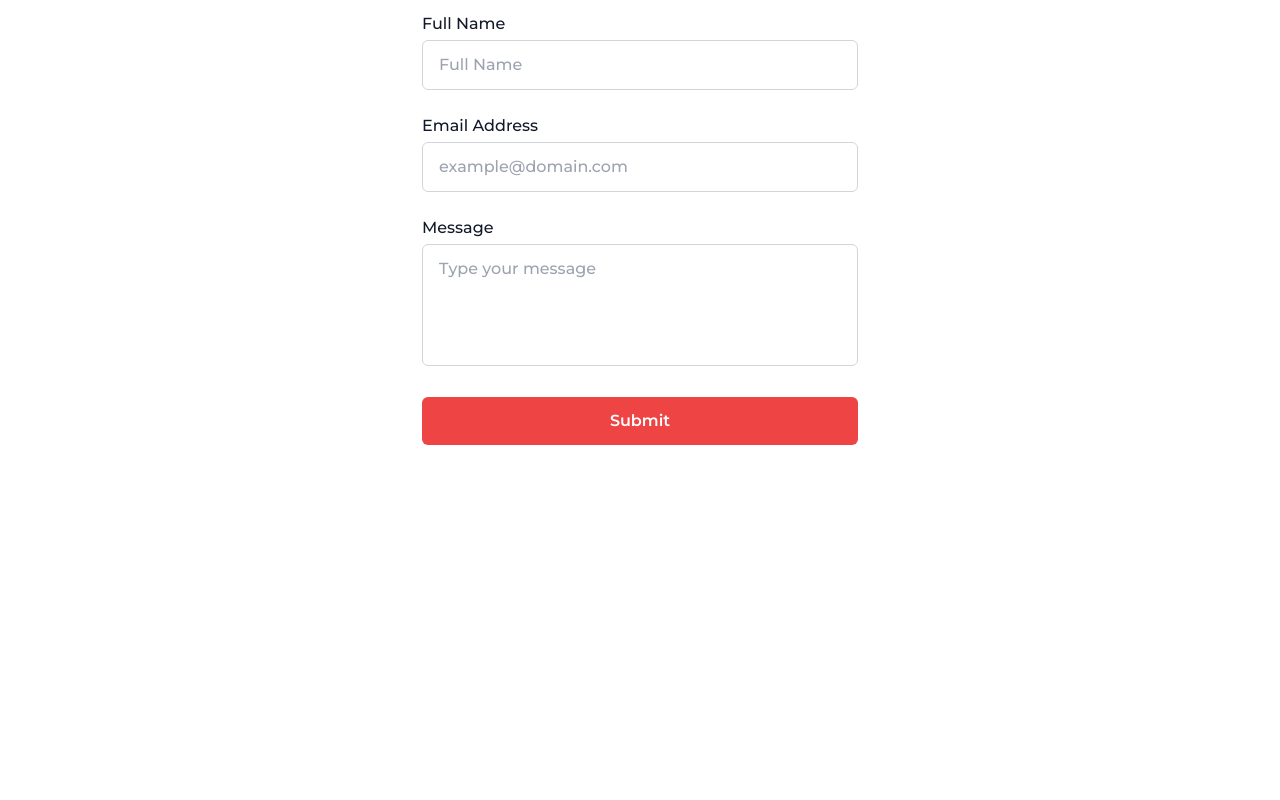
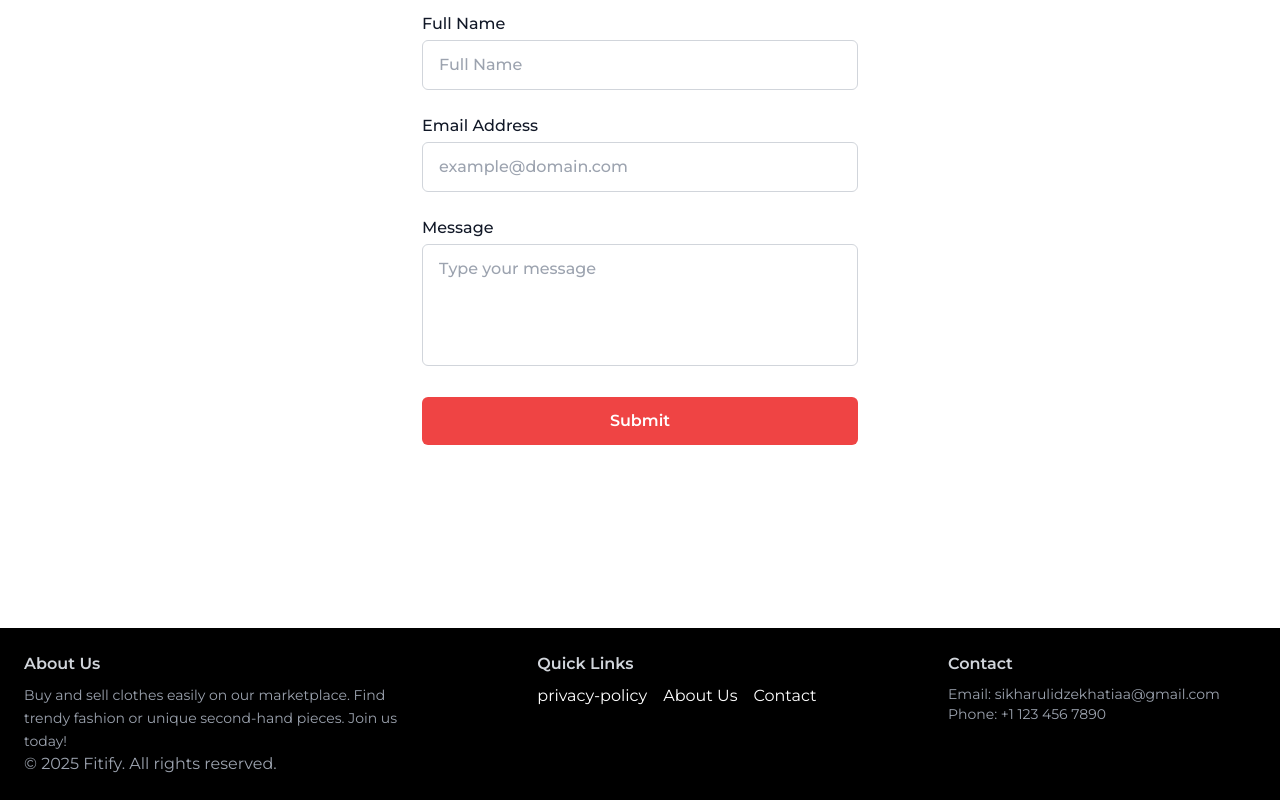
Before and after one commit to khatias/fitfy, a Next.js app: page /en/contact in a window 1280 px wide. Shown: the part 309-1109 px from the top of the page. Before the commit the page ends 937 px from the top, so only its background shows below. Built offline with nearby package versions, Linux system fonts and the light colour scheme; no server answers; the database is empty.

Commit message:
feat: add footer component

```diff
--- a/src/app/[locale]/layout.tsx
+++ b/src/app/[locale]/layout.tsx
@@ -6,6 +6,7 @@ import { Montserrat, Noto_Sans_Georgian } from "next/font/google";
 import { ThemeProvider } from "next-themes";
 import Header from "@/components/Header/Header";
 import Banner from "@/components/Header/Banner";
+import Footer from "@/components/Footer/Footer";
 import "../globals.css";
 
 interface LocaleLayoutProps {
@@ -44,6 +45,7 @@ export default async function LocaleLayout({
             <Banner/>
             <Header/>
             {children}
+            <Footer/>
           </ThemeProvider>
         </NextIntlClientProvider>
       </body>
--- /dev/null
+++ b/src/components/Footer/Footer.tsx
@@ -0,0 +1,46 @@
+import React from "react";
+import { Link } from "@/i18n/routing";
+
+const Footer: React.FC = () => {
+  const currentYear = new Date().getFullYear();
+
+  return (
+    <footer className="bg-black p-4 text-center text-sm text-white md:text-left md:p-6 md:text-base">
+      <div className="max-w-[1300px] mx-auto flex flex-col md:flex-row md:justify-between md:items-start">
+        <div className="mb-4 md:mb-0 w-full md:w-1/3">
+          <h3 className="font-semibold mb-2 text-gray-300">About Us</h3>
+          <p className="text-sm text-gray-400 leading-relaxed">
+            Buy and sell clothes easily on our marketplace. Find trendy fashion
+            or unique second-hand pieces. Join us today!
+          </p>
+        </div>
+        <div className="w-full md:w-1/4">
+          <h3 className="font-semibold mb-2 text-gray-300">Quick Links</h3>
+          <div className="flex flex-col md:flex-row">
+            <Link href="/home" className="mr-4 hover:underline text-white">
+              privacy-policy
+            </Link>
+            <Link href="/about" className="mr-4 hover:underline text-white">
+              About Us
+            </Link>
+            <Link href="/contact" className="hover:underline text-white">
+              Contact
+            </Link>
+          </div>
+        </div>
+        <div className="w-full md:w-1/4">
+          <h3 className="font-semibold mb-2 text-gray-300">Contact</h3>
+          <p className="text-sm text-gray-400">
+            Email: sikharulidzekhatiaa@gmail.com
+          </p>
+          <p className="text-sm text-gray-400">Phone: +1 123 456 7890</p>
+        </div>
+      </div>
+      <div className="max-w-[1300px] mx-auto mt-4 md:mt-0  md:text-left text-gray-400">
+        <p>&copy; {currentYear} Fitify. All rights reserved.</p>
+      </div>
+    </footer>
+  );
+};
+
+export default Footer;
```
